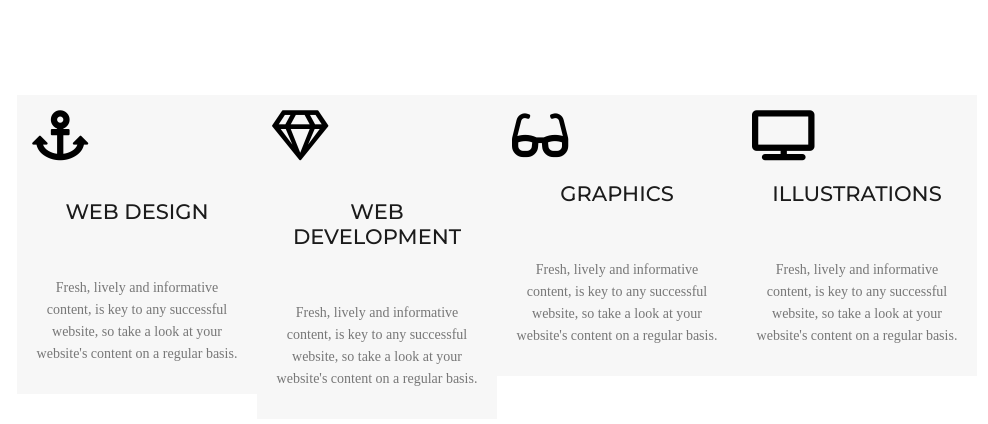
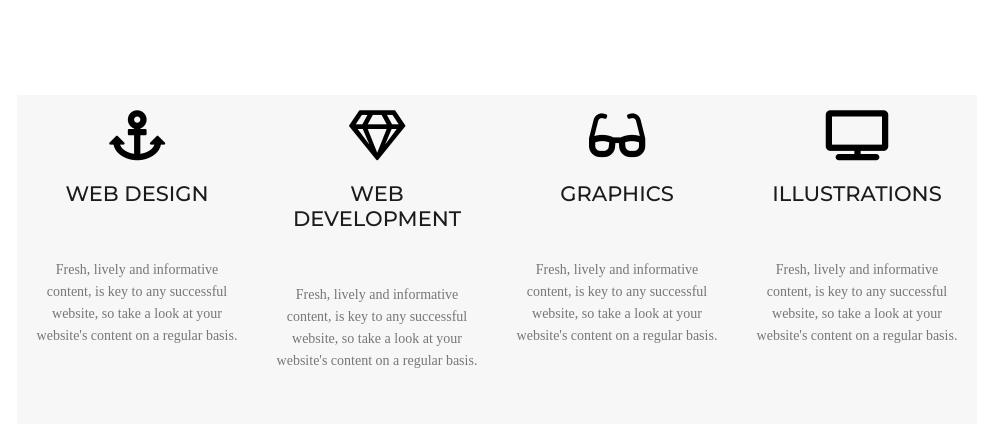
Before and after one commit to RadistkaKat/homework, a plain HTML site: page index.html in a window 1280 px wide. Shown: the part 220-644 px from the top of the page, without its empty margins (133-1121 px from the left). Drawn offline with Linux system fonts and the light colour scheme.

Commit message:
add new changes

```diff
--- a/index.html
+++ b/index.html
@@ -22,13 +22,13 @@
         </div>
         <div class="row">
             <div class="column-1-4">
-                <i class="fas fa-anchor"></i><br><br>
+                <i class="fas fa-anchor"></i>
                 <h3>web design</h3><br>
                 <p>Fresh, lively and informative content, is key to any successful
                 website, so take a look at your website's content on a regular basis. </p>
             </div>
             <div class="column-1-4">
-                <i class="far fa-gem"></i><br><br>
+                <i class="far fa-gem"></i>
                 <h3>web development</h3><br>
                 <p>Fresh, lively and informative content, is key to any successful
                 website, so take a look at your website's content on a regular basis.</p>
--- a/style.css
+++ b/style.css
@@ -29,6 +29,7 @@ body{
 }
 .row{
     margin-left: -20px;
+    text-align: center;
 }
 .row + .row {
     margin-top: 20px;
@@ -38,6 +39,7 @@ body{
 }
 .column-1-4{
     width: 25%;
+    height: 420px;
     background-color: #f7f7f7
 }
 .column-1-4:hover{
```
